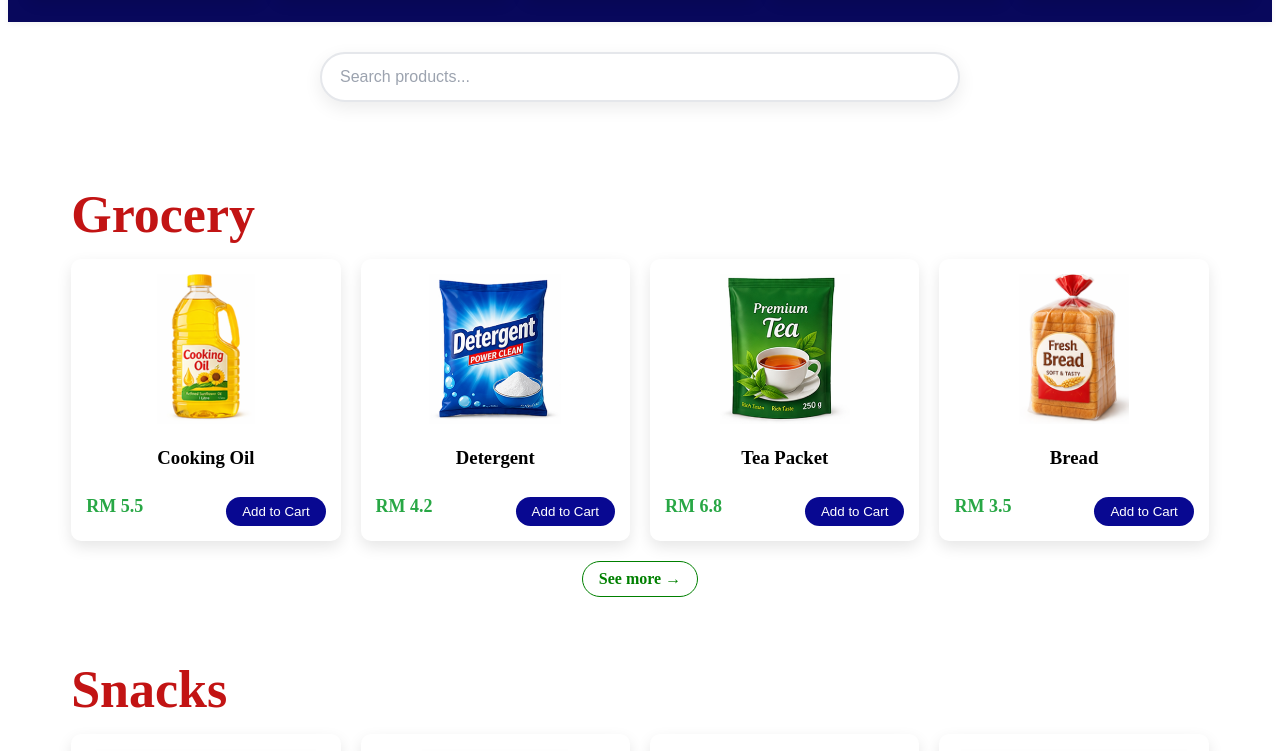
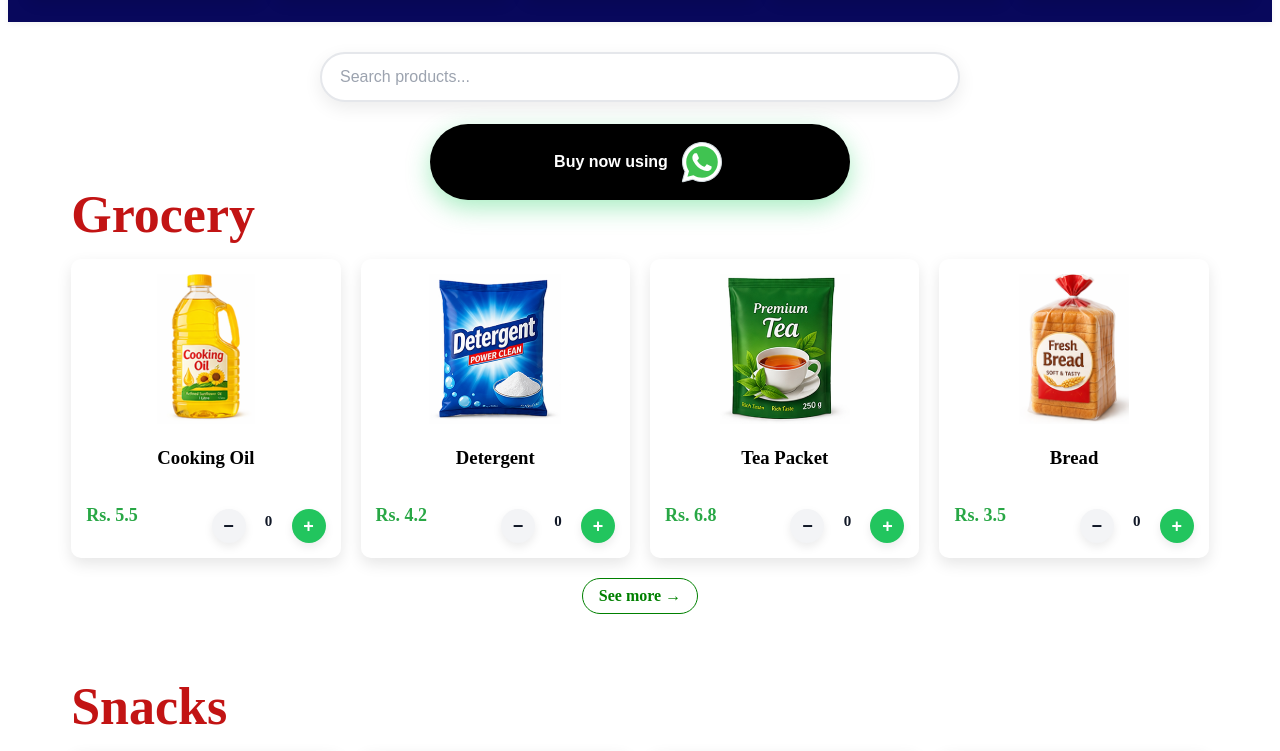
Before and after one commit to RSBusinessTech/rssupermart-ui, an Angular app: page /home in a window 1280 px wide. Shown: the part 580-1331 px from the top of the page. Built offline with nearby package versions, Linux system fonts and the light colour scheme.

Commit message:
development home page

```diff
--- a/src/app/features/home/home.component.css
+++ b/src/app/features/home/home.component.css
@@ -350,3 +350,103 @@ transition:0.3s;
     padding: 12px 16px;
   }
 }
+
+.qty-box {
+  display: flex;
+  align-items: center;
+  justify-content: flex-end;
+  gap: 12px;
+  margin-top: 12px;
+}
+
+/* COMMON BUTTON STYLE */
+.qty-box button {
+  width: 34px;
+  height: 34px;
+
+  border-radius: 50%;
+  border: none;
+
+  display: flex;
+  align-items: center;
+  justify-content: center;
+
+  font-size: 18px;
+  font-weight: bold;
+
+  cursor: pointer;
+
+  transition: all 0.25s ease;
+
+  box-shadow: 0 4px 10px rgba(0, 0, 0, 0.08);
+}
+
+/* MINUS BUTTON */
+.qty-box button:first-child {
+  background: #f3f4f6;
+  color: #111827;
+}
+
+/* PLUS BUTTON */
+.qty-box button:last-child {
+  background: #22c55e;
+  color: white;
+}
+
+/* HOVER EFFECT */
+.qty-box button:hover {
+  transform: scale(1.1);
+}
+
+/* ACTIVE CLICK EFFECT */
+.qty-box button:active {
+  transform: scale(0.95);
+}
+
+/* QUANTITY NUMBER */
+.qty-box span {
+  min-width: 22px;
+  text-align: center;
+
+  font-size: 15px;
+  font-weight: 600;
+  color: #111827;
+}
+
+.checkout-btn {
+  position: fixed;
+  bottom: 20px;
+  left: 50%;
+  transform: translateX(-50%);
+
+  display: flex;
+  align-items: center;
+  justify-content: center;
+  gap: 10px;
+
+  width: 90%;
+  max-width: 420px;
+
+  background: black;
+  color: white;
+
+  padding: 14px 20px;
+  font-size: 16px;
+  font-weight: 600;
+
+  border: none;
+  border-radius: 50px;
+
+  cursor: pointer;
+
+  box-shadow: 0 8px 25px rgba(37, 211, 102, 0.4);
+  z-index: 9999;
+
+  transition: all 0.3s ease;
+}
+
+.checkout-btn:hover {
+  background: #25D366; /* WhatsApp green */
+  transform: translateX(-50%) scale(1.05);
+  color: white;
+}
--- a/src/app/features/home/home.component.html
+++ b/src/app/features/home/home.component.html
@@ -73,12 +73,14 @@
 
         <!-- SAME DESIGN AS YOUR WORKING VERSION -->
         <div class="card-footer">
-          <p class="price">RM {{ product.price }}</p>
-          <button>Add to Cart</button>
-        </div>
-
+          <p class="price">Rs. {{ product.price }}</p>
+           <div class="qty-box">
+            <button (click)="decreaseQty(product)">−</button>
+            <span>{{ getQty(product) }}</span>
+            <button (click)="increaseQty(product)">+</button>
+           </div>
+         </div>
       </div>
-
     </div>
 
     <div class="see-more-wrapper">
@@ -86,7 +88,10 @@
         See more →
       </a>
     </div>
-
   </div>
 
+<button (click)="sendCartToWhatsApp()" class="checkout-btn">
+  Buy now using <img src="assets/icons/whatsapp.svg" alt="WhatsApp" />
+</button>
+
 </section>
--- a/src/app/features/home/home.component.ts
+++ b/src/app/features/home/home.component.ts
@@ -1,4 +1,5 @@
 import { Component, OnInit } from '@angular/core';
+import { CartService } from 'src/app/services/cart.service';
 import { ProductCategory, ProductsService } from 'src/app/services/product.service';
 
 @Component({
@@ -12,7 +13,7 @@ searchTerm: string = '';
   categories: ProductCategory[] = [];
   allCategories: ProductCategory[] = [];
 
-  constructor(private productService: ProductsService) {}
+  constructor(private productService: ProductsService, private cartService: CartService) {}
 
   ngOnInit(): void {
     this.productService.getAll().subscribe(data => {
@@ -25,4 +26,51 @@ searchTerm: string = '';
     return this.productService.search(this.categories, this.searchTerm);
   }
 
+  addToCart(product: any) {
+  this.cartService.addToCart(product);
 }
+
+ sendCartToWhatsApp() {
+
+  const phoneNumber = "+918284948635"; // your number
+  const cart = this.cartService.getCart();
+
+  if (cart.length === 0) {
+    alert("Cart is empty!");
+    return;
+  }
+
+  let message = "🛒 *My Order List*:%0A%0A";
+
+let total = 0;
+
+cart.forEach(item => {
+  const itemTotal = item.price * item.qty;
+
+  message += `• ${item.name}%0A`;
+  message += `   Rs. ${item.price} x ${item.qty} = Rs. ${itemTotal}%0A%0A`;
+
+  total += itemTotal;
+});
+
+message += `💰 *Total: Rs. ${total}*%0A%0A`;
+message += "Please confirm my order. Thank you! 😊";
+
+  const url = `https://wa.me/${phoneNumber}?text=${message}`;
+
+  window.open(url, "_blank");
+ }
+
+ increaseQty(product: any) {
+  this.cartService.addToCart(product);
+}
+
+decreaseQty(product: any) {
+  this.cartService.decreaseQty(product);
+}
+
+getQty(product: any): number {
+  const item = this.cartService.getCart().find(p => p.name === product.name);
+  return item ? item.qty : 0;
+}
+}
--- /dev/null
+++ b/src/app/services/cart.service.ts
@@ -0,0 +1,39 @@
+import { Injectable } from '@angular/core';
+
+@Injectable({
+  providedIn: 'root'
+})
+export class CartService {
+
+  private cart: any[] = [];
+
+addToCart(product: any) {
+  const existing = this.cart.find(p => p.name === product.name);
+
+  if (existing) {
+    existing.qty += 1;
+  } else {
+    this.cart.push({ ...product, qty: 1 });
+  }
+}
+
+  getCart() {
+    return this.cart;
+  }
+
+  clearCart() {
+    this.cart = [];
+  }
+
+  decreaseQty(product: any) {
+  const existing = this.cart.find(p => p.name === product.name);
+
+  if (!existing) return;
+
+  existing.qty -= 1;
+
+  if (existing.qty <= 0) {
+    this.cart = this.cart.filter(p => p.name !== product.name);
+  }
+}
+}
```
Also changed, not shown: src/app/model/product.ts (+5 -5 lines), 1 other file (tests, documents, lock files or other folders).
